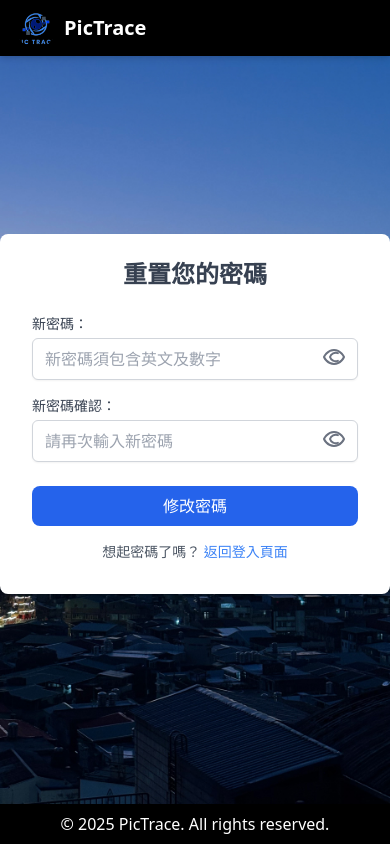
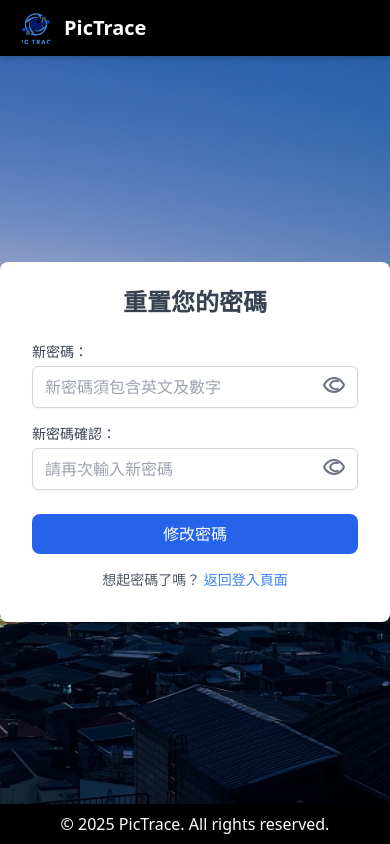
Before and after one commit to bukun1012/PicTrace, a Django app: page /users/reset/1/1/ in a window 390 px wide. Run offline with Django 5.2, Linux system fonts and the light colour scheme; style sheets or scripts are compiled from the project's sources.

Commit message:
feat: improve responsive design for navbar across all pages

```diff
--- a/users/templates/users/check_email.html
+++ b/users/templates/users/check_email.html
@@ -9,7 +9,7 @@
   </head>
   {% include "shared/navbar2.html" %}
   <body
-    class="flex items-center justify-center h-screen bg-center bg-cover"
+    class="flex flex-col items-center justify-center min-h-screen bg-center bg-cover pt-14"
     style="background-image: url('{% static 'images/background.jpg' %}')"
   >
     <div
--- a/users/templates/users/login.html
+++ b/users/templates/users/login.html
@@ -12,7 +12,7 @@
   {% include "shared/navbar2.html" %}
 
   <body
-    class="flex items-center justify-center h-screen bg-center bg-cover"
+    class="flex flex-col items-center justify-center min-h-screen bg-center bg-cover pt-14"
     style="background-image: url('{% static 'images/background.jpg' %}')"
   >
     <div
--- a/users/templates/users/password_reset.html
+++ b/users/templates/users/password_reset.html
@@ -9,7 +9,7 @@
   </head>
   {% include "shared/navbar2.html" %}
   <body
-    class="flex items-center justify-center h-screen bg-center bg-cover"
+    class="flex flex-col items-center justify-center min-h-screen bg-center bg-cover pt-14"
     style="background-image: url('{% static 'images/background.jpg' %}')"
   >
     <div
--- a/users/templates/users/password_reset_complete.html
+++ b/users/templates/users/password_reset_complete.html
@@ -9,7 +9,7 @@
   </head>
   {% include "shared/navbar2.html" %}
   <body
-    class="flex items-center justify-center h-screen bg-center bg-cover"
+    class="flex flex-col items-center justify-center min-h-screen bg-center bg-cover pt-14"
     style="background-image: url('{% static 'images/background.jpg' %}')"
   >
     <div
--- a/users/templates/users/password_reset_confirm.html
+++ b/users/templates/users/password_reset_confirm.html
@@ -11,7 +11,7 @@
   {% include "shared/navbar2.html" %}
 
   <body
-    class="flex items-center justify-center h-screen bg-center bg-cover"
+    class="flex flex-col items-center justify-center min-h-screen bg-center bg-cover pt-14"
     style="background-image: url('{% static 'images/background.jpg' %}')"
   >
     <div
--- a/users/templates/users/password_reset_done.html
+++ b/users/templates/users/password_reset_done.html
@@ -9,7 +9,7 @@
   </head>
   {% include "shared/navbar2.html" %}
   <body
-    class="flex items-center justify-center h-screen bg-center bg-cover"
+    class="flex flex-col items-center justify-center min-h-screen bg-center bg-cover pt-14"
     style="background-image: url('{% static 'images/background.jpg' %}')"
   >
     <div
```
